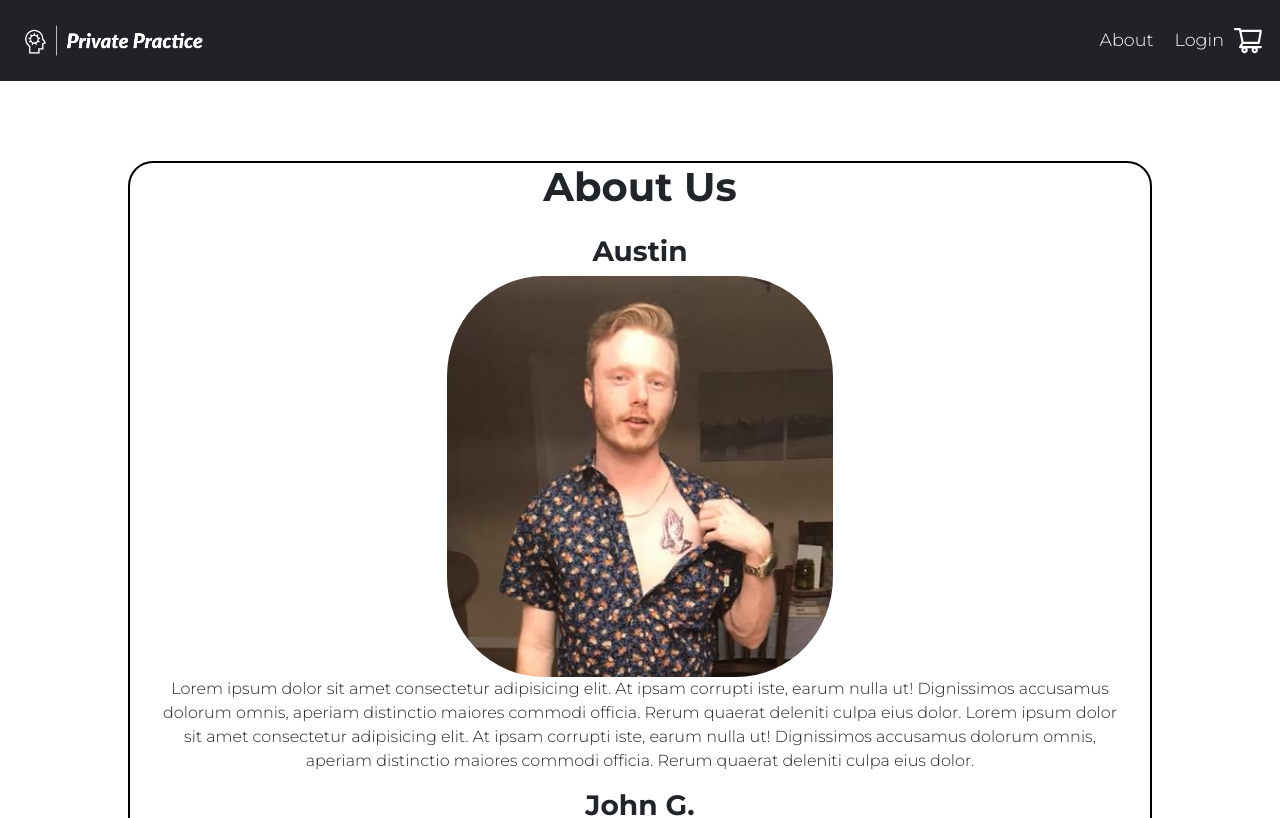
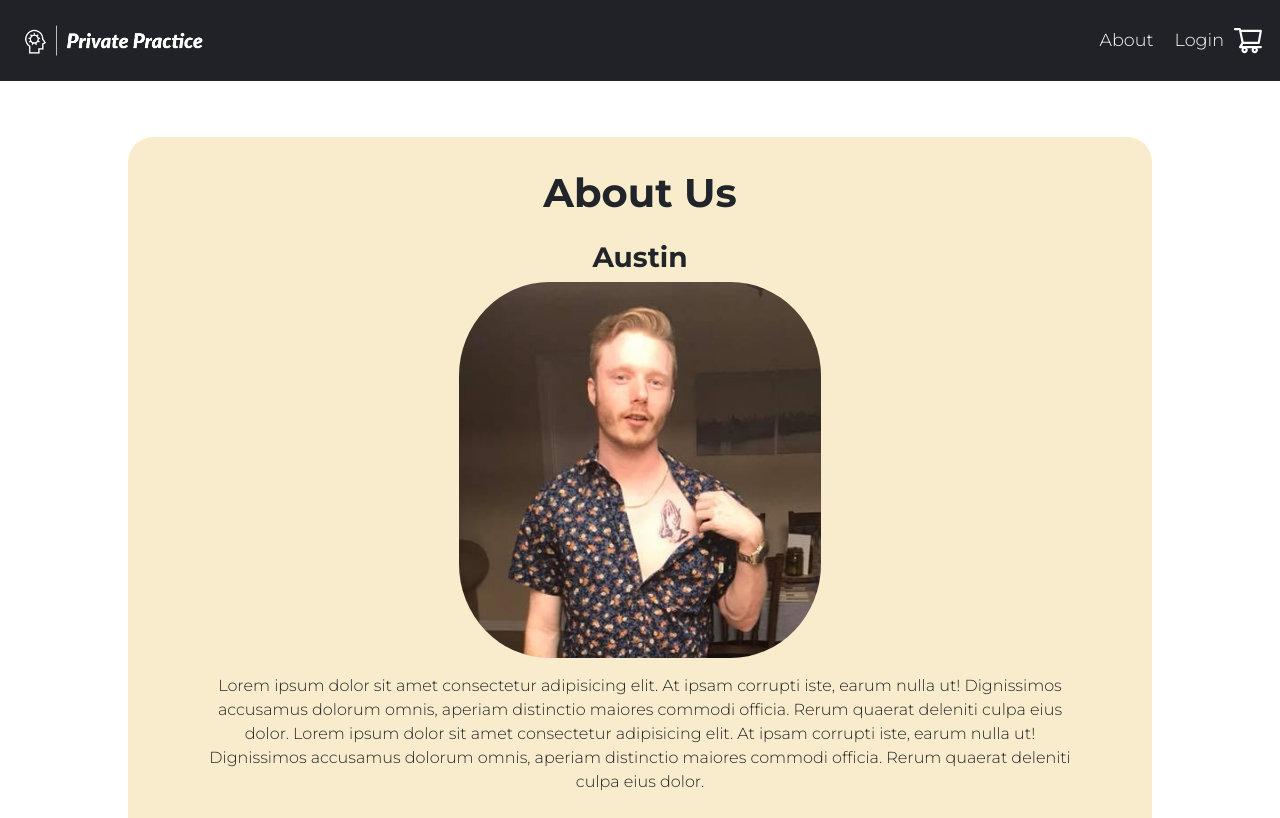
Before and after one commit to Guzzemetti/private-practice, a React (Create React App) app in the folder client/: page /about in a window 1280 px wide. Shown: the top 818 px of the page. Built offline with nearby package versions, Linux system fonts and the light colour scheme.

Commit message:
Updated styling of the about us page, need to update about text

```diff
--- a/client/src/components/About/About.js
+++ b/client/src/components/About/About.js
@@ -15,7 +15,7 @@ const About = () => {
     return (
         <>
             <div className="top-level-div">
-                <div className="main-container">
+                <div className="main-containerz">
                     <h1>About Us</h1>
                     <div className="row">
                         <div className="col">
--- a/client/src/components/About/aboutStyle.css
+++ b/client/src/components/About/aboutStyle.css
@@ -4,16 +4,19 @@
     display: flex;
     justify-content: center;
     align-items: center;
+    background-color: white;
 }
 
-.main-container{
+.main-containerz{
     width: 80%;
-    border: 2px solid black;
+    /* border: 2px solid black; */
     border-radius: 25px;
-    margin: 5rem;
+    margin: 3.5rem;
+    padding: 2rem;
     display: flex;
     flex-direction: column;
     align-items: center;
+    background-color: #f9eccc;
 }
 
 .col{
@@ -41,6 +44,9 @@ h1, h3{
     font-weight: bold;
 }
 
+p {
+    padding: 1rem;
+}
 
 #pics{
     display: flex;
```
